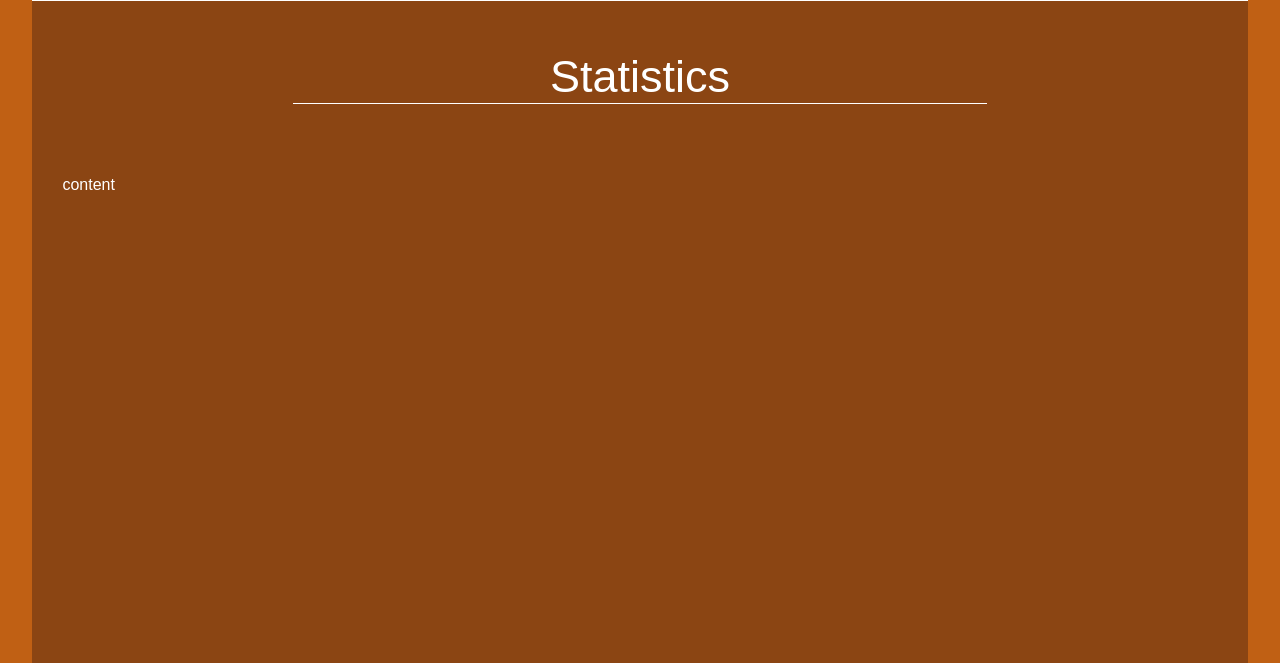
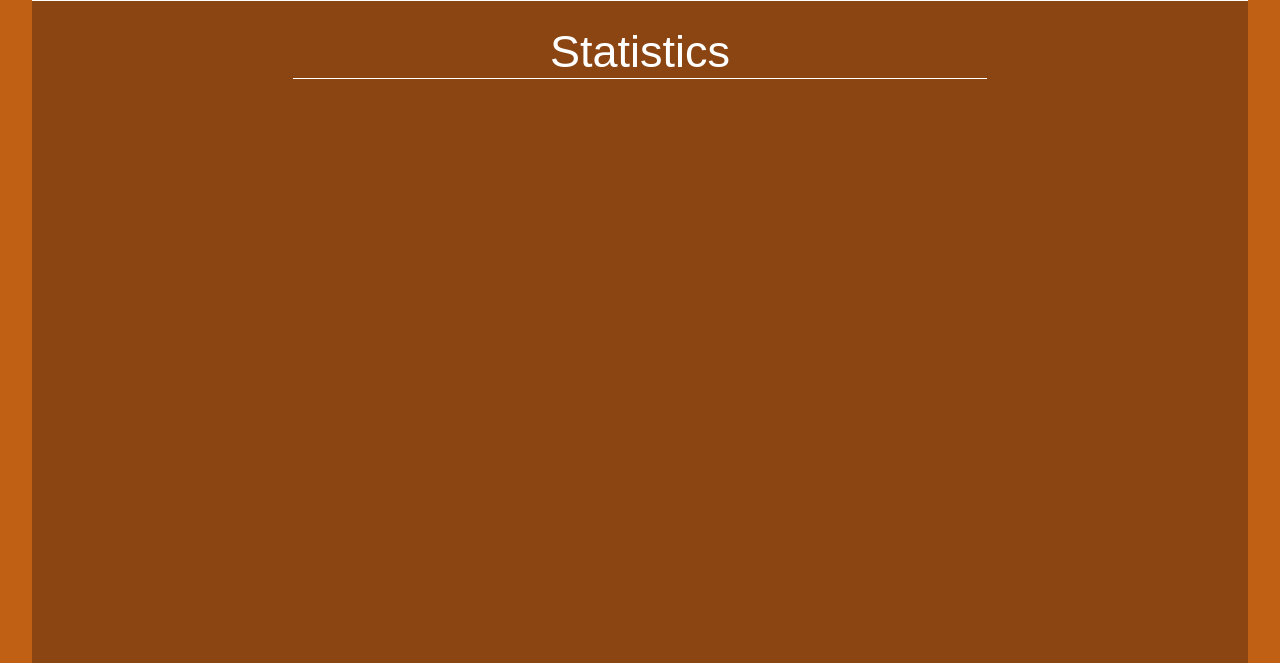
Before and after one commit to nmerck1/StoutPages, a PHP site: page /stats.php in a window 1280 px wide. Shown: the part 100-763 px from the top of the page. Run offline with PHP 8.4, Linux system fonts and the light colour scheme.

Commit message:
nothing blah

```diff
--- a/stats.php
+++ b/stats.php
@@ -11,8 +11,11 @@ echo <<< HTML
 <html>
 
 <head>
+    <!--        CSS Styling         -->
 	<link rel="stylesheet" type="text/css" href="css/style.css"/>
 	<link href="https://fonts.googleapis.com/css?family=Poiret+One|Tangerine" rel="stylesheet">
+    <!--        JavaScript      -->
+
 </head>
 
 <body>
@@ -52,9 +55,6 @@ echo <<< HTML
 	        <div id="space">
             </div>
 
-            <div id="space">
-            </div>
-
         <div id="title">
             <h2 id="titleWord"> Statistics </h2>
         </div>
@@ -63,7 +63,14 @@ echo <<< HTML
             </div>
 
         <div id="content">
-            content
+
+
+
+
+
+
+
+
         </div>
 
 
```
